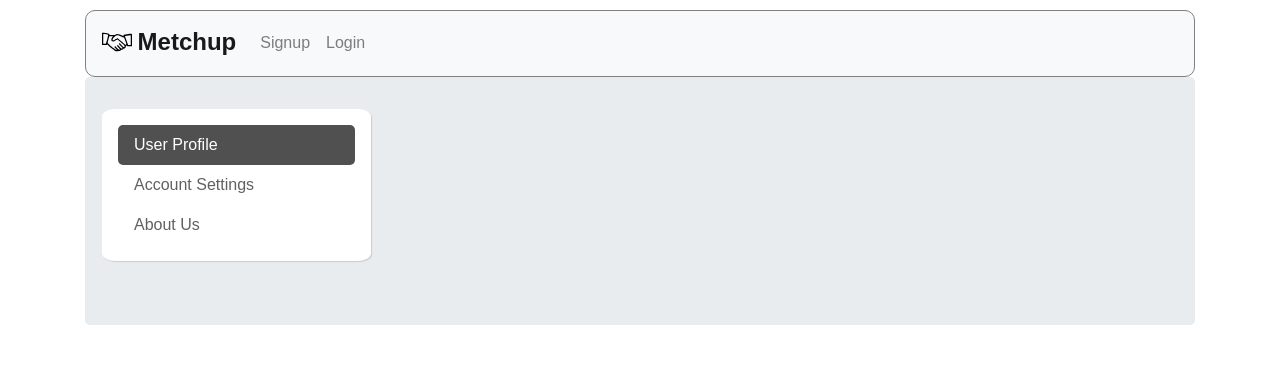
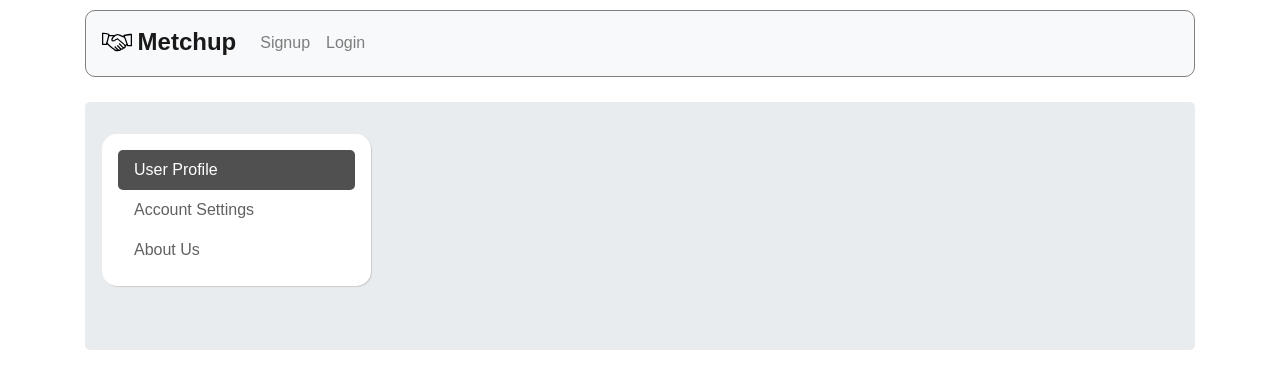
Before and after one commit to bobeatslollipop/Metch_up, a React (Create React App) app: page /usercenter in a window 1280 px wide. Shown: the top 388 px of the page. Built offline with nearby package versions, Linux system fonts and the light colour scheme; no server answers.

Commit message:
Updated UI

```diff
--- a/src/containers/UserCenter.css
+++ b/src/containers/UserCenter.css
@@ -24,7 +24,7 @@
 }
 .UserCenter .NavList {
     padding: 1em;
-    border-radius: 5%;
+    border-radius: 15px;
     background-color: white;
     box-shadow: 1px 1px 1px #cccccc;
 }
--- a/src/containers/UserCenter.js
+++ b/src/containers/UserCenter.js
@@ -8,10 +8,10 @@ export default function UserCenter(props) {
 
   return (
     <Container>
-      <Jumbotron className="UserCenter">
+      <Jumbotron style={{marginTop: "25px"}} className="UserCenter">
         <Tab.Container id="left-tabs-example" defaultActiveKey="first">
           <Row>
-            <Col sm={3} className="NavList">
+            <Col sm={3} className="NavList" style={{height: "85%"}}>
               <Nav variant="pills" className="flex-column">
                 <Nav.Item>
                   <Nav.Link eventKey="first">User Profile</Nav.Link>
@@ -61,8 +61,7 @@ export default function UserCenter(props) {
               </Card.Text>
             </Card.Body>
             <ListGroup className="list-group-flush">
-              <ListGroup.Item>WCAS 23'</ListGroup.Item>
-              <ListGroup.Item>Major:Computer Science</ListGroup.Item>
+              <ListGroup.Item>WCAS 23' Computer Science</ListGroup.Item>
               <ListGroup.Item>Full-stack developer</ListGroup.Item>
             </ListGroup>
             <Card.Body>
@@ -83,7 +82,6 @@ export default function UserCenter(props) {
             <ListGroup className="list-group-flush">
               <ListGroup.Item>WCAS 23'</ListGroup.Item>
               <ListGroup.Item>Major:Computer Science</ListGroup.Item>
-              <ListGroup.Item>Frontend developer</ListGroup.Item>
             </ListGroup>
             <Card.Body>
               <Card.Link href="#">Github</Card.Link>
@@ -103,7 +101,6 @@ export default function UserCenter(props) {
             <ListGroup className="list-group-flush">
               <ListGroup.Item>WCAS 23'</ListGroup.Item>
               <ListGroup.Item>Major:Computer Science</ListGroup.Item>
-              <ListGroup.Item>Frontend developer</ListGroup.Item>
             </ListGroup>
             <Card.Body>
               <Card.Link href="#">Github</Card.Link>
```
